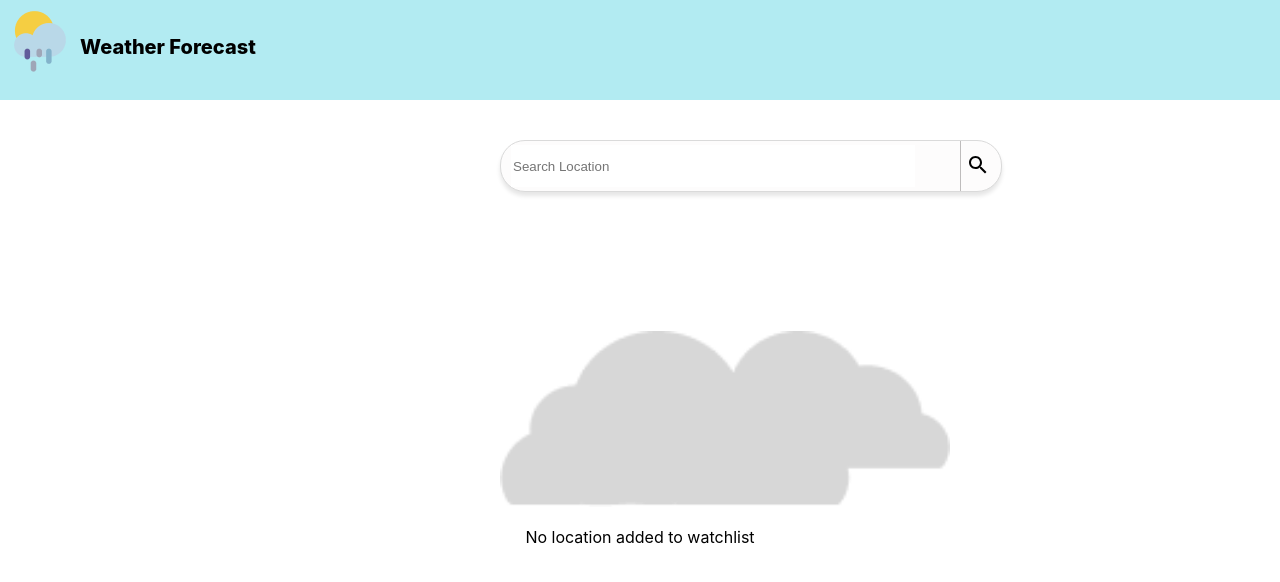
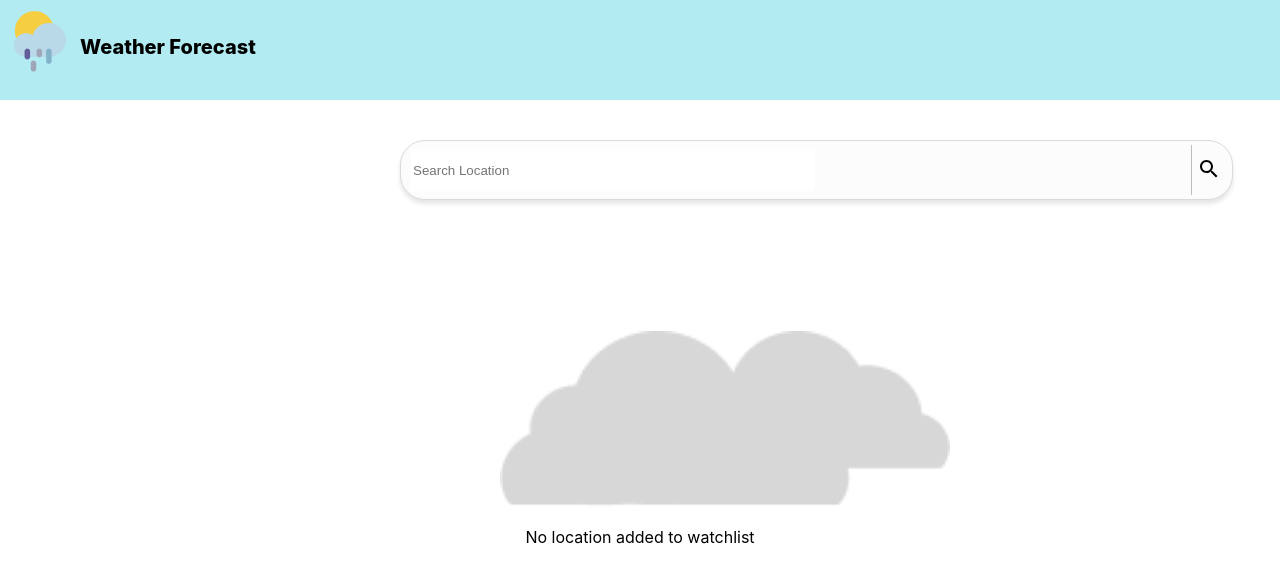
Before and after one commit to pratikdutta05/AdvanceReact_Assignment, a React (Create React App) app: page / in a window 1280 px wide. Shown: the top 582 px of the page. Built offline with nearby package versions, Linux system fonts and the light colour scheme.

Commit message:
search functionality added

```diff
--- a/package.json
+++ b/package.json
@@ -14,6 +14,7 @@
     "@types/node": "^16.11.64",
     "@types/react": "^18.0.21",
     "@types/react-dom": "^18.0.6",
+    "axios": "^1.1.2",
     "react": "^18.2.0",
     "react-dom": "^18.2.0",
     "react-scripts": "5.0.1",
--- a/src/component/SearchBar.tsx
+++ b/src/component/SearchBar.tsx
@@ -2,15 +2,11 @@ import emptyIcon from "../asset/emptyScreen.png";
 import searchIcon from "../asset/search.png";
 import "../style/searchBar.scss";
 import SearchOutlinedIcon from "@mui/icons-material/SearchOutlined";
-
 import React, { useState, useEffect } from "react";
-
 // const handleClick = () => {
 //   console.log("Click Handled");
 // };
-
 // var filterList: String[] = [];
-
 // const suggestCity = (val: string) => {
 //   var data = require("../asset/cities.json");
 //   data.map((value: any) => {
@@ -25,25 +21,22 @@ import React, { useState, useEffect } from "react";
 //   });
 //   console.log(filterList);
 // };
-
 const SearchBar: React.FC = () => {
   const [searchKey, setSearchKey] = useState("");
   const [suggestedCity, setSuggestedCity] = useState([] as any);
-
+  const [selectCity, setSelectCity] = useState("");
   const handleChange = (e: any) => {
     // debounce
     setSearchKey(e.target.value);
+    setSelectCity(e.target.value);
   };
-
   useEffect(() => {
     if (searchKey) {
       var data = require("../asset/cities.json");
       var city_names: String[] = [];
-
       data.map((value: any) => {
         city_names.push(value["name"]);
       });
-
       const cityNames: String[] = city_names.filter((data) => {
         return data.toLowerCase().startsWith(searchKey.toLowerCase());
       });
@@ -52,7 +45,10 @@ const SearchBar: React.FC = () => {
       setSuggestedCity([]);
     }
   }, [searchKey]);
-
+  const test = (e: any) => {
+    setSelectCity(e);
+    console.log(e);
+  };
   return (
     <div>
       <div className="searchParent">
@@ -60,25 +56,30 @@ const SearchBar: React.FC = () => {
           type="text"
           placeholder="Search Location"
           name="search"
+          value={selectCity}
           className="searchbar"
           onChange={(e) => handleChange(e)}
         />
-
         <div className="searchIconDiv">
           <SearchOutlinedIcon className="icon" />
         </div>
       </div>
       <div style={{ margin: "10px" }}>
         {suggestedCity.map((city: String) => {
-          return <button className="pill">{city}</button>;
+          return (
+            <button className="pill" onClick={(e) => test(city)}>
+              {city}
+            </button>
+          );
         })}
       </div>
-      <div className="emptyImage">
-        <img src={emptyIcon} />
-        <p>No location added to watchlist</p>
-      </div>
+      {searchKey === "" && (
+        <div className="emptyImage">
+          <img src={emptyIcon} />
+          <p>No location added to watchlist</p>
+        </div>
+      )}
     </div>
   );
 };
-
 export default SearchBar;
--- a/src/style/searchBar.scss
+++ b/src/style/searchBar.scss
@@ -9,9 +9,9 @@
 
 .searchParent {
   margin-top: 40px;
-  margin-left: 500px;
-  height: 50px;
-  width: 500px;
+  margin-left: 400px;
+  width: 831px;
+  height: 58px;
   background: #fdfcfc;
   border: 1px solid #dadada;
   box-shadow: 0px 4px 4px rgb(0 0 0 / 10%);
@@ -49,8 +49,9 @@
 }
 
 .pill {
-  background-color: #ddd;
-  border: none;
+  background-color: #fdfcfc;
+  border: 1px solid rgba(0, 0, 0, 0.1);
+  border-radius: 20px;
   color: black;
   padding: 10px 20px;
   text-align: center;
@@ -58,5 +59,4 @@
   display: inline-block;
   margin: 4px 2px;
   cursor: pointer;
-  border-radius: 16px;
 }
```
Also changed, not shown: 1 other file (tests, documents, lock files or other folders).
